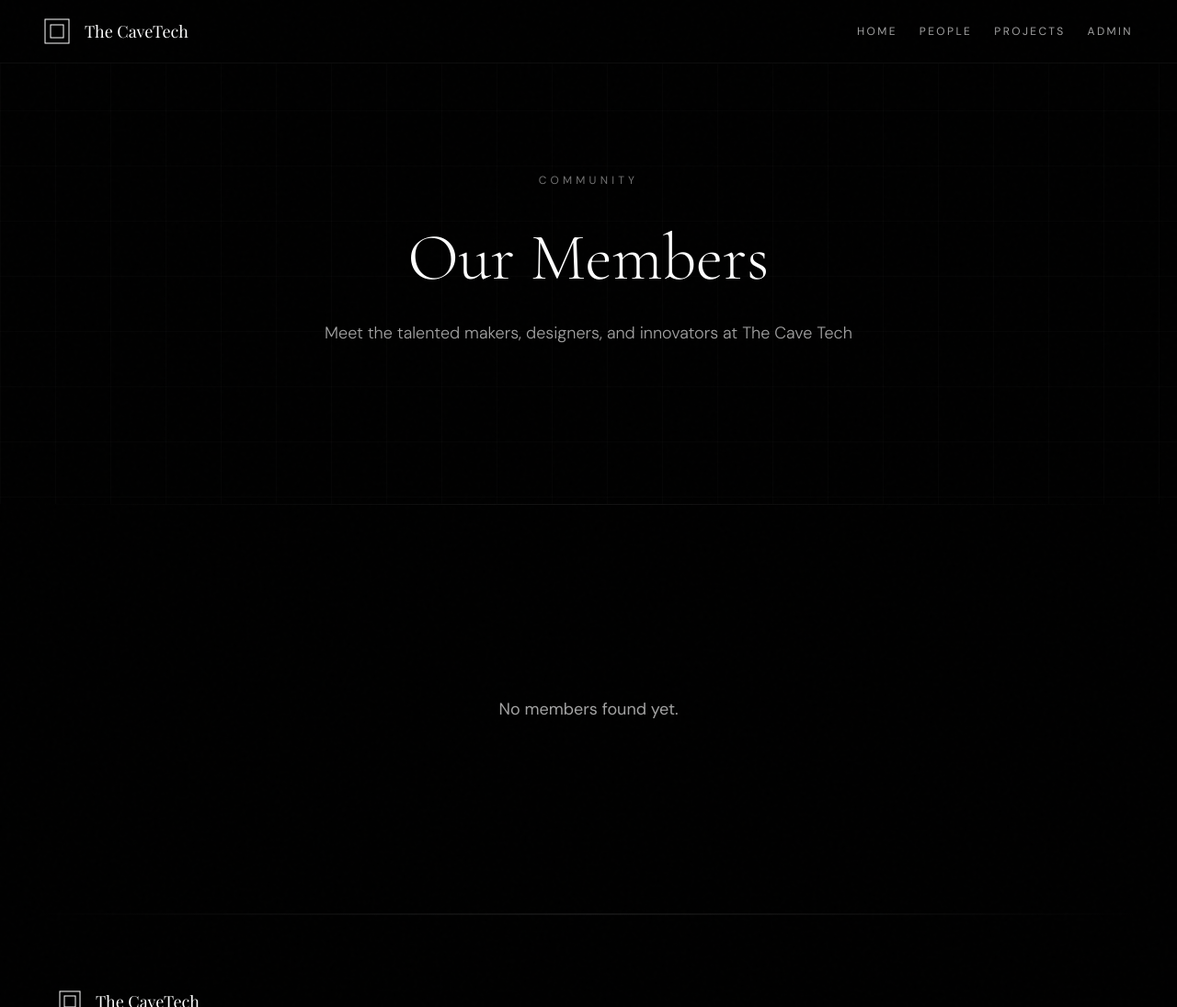
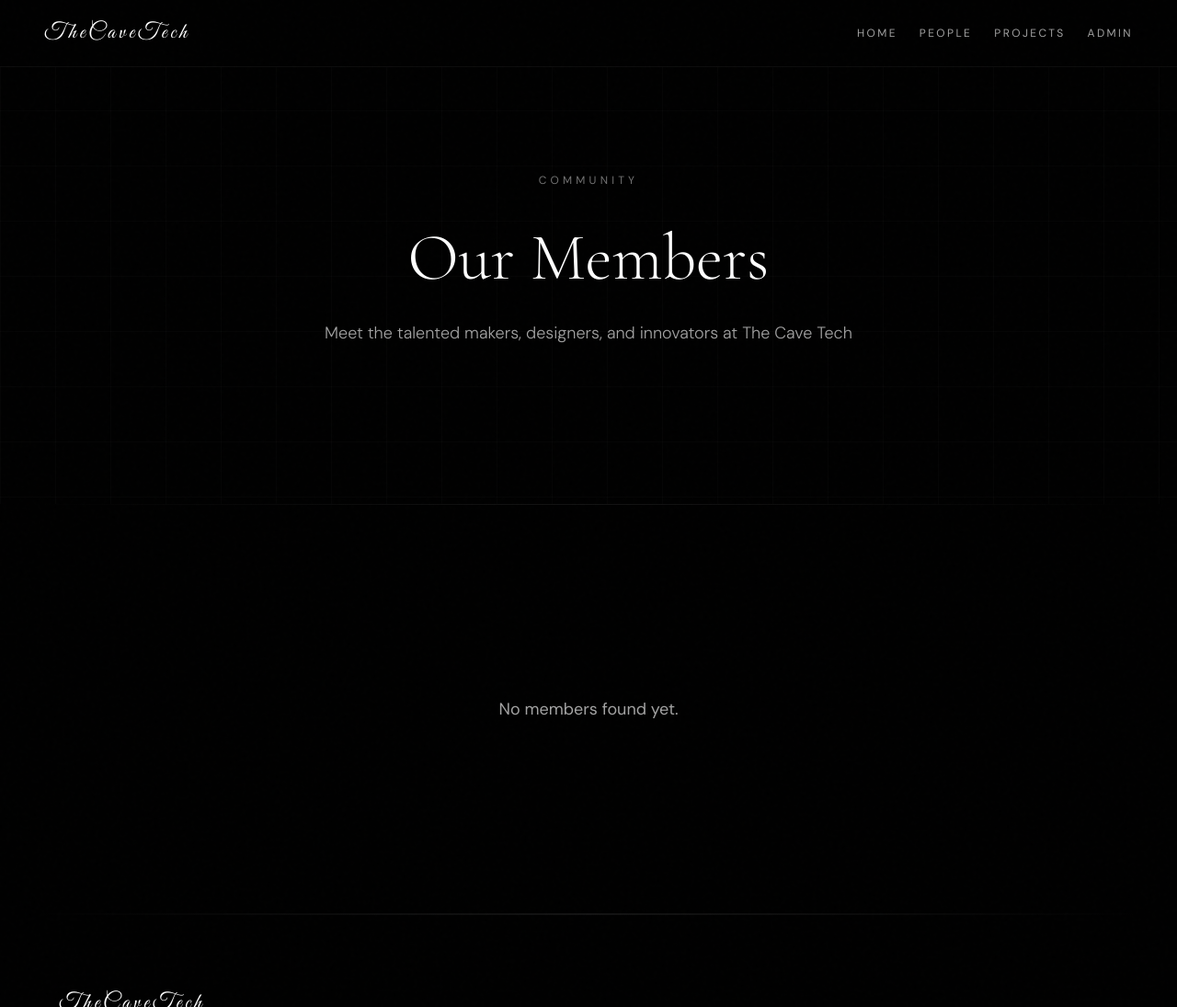
Before and after one commit to The-Cave-Tech/cavetechlabsweb, a Django app: page /people/ in a window 1280 px wide. Shown: the whole page at 92% size. Run offline with Django 4.2, Linux system fonts and the light colour scheme; data that the repository does not hold is empty; some libraries are stand-ins or nearby versions.

Commit message:
Update logo to Dream Avenue style with Great Vibes font

```diff
--- a/templates/base.html
+++ b/templates/base.html
@@ -7,7 +7,7 @@
   <script src="https://cdn.tailwindcss.com"></script>
   <link rel="preconnect" href="https://fonts.googleapis.com">
   <link rel="preconnect" href="https://fonts.gstatic.com" crossorigin>
-  <link href="https://fonts.googleapis.com/css2?family=Cormorant+Garamond:wght@300;400;500&family=DM+Sans:wght@300;400;500;600&family=Playfair+Display:wght@400;500;600;700&display=swap" rel="stylesheet">
+  <link href="https://fonts.googleapis.com/css2?family=Cormorant+Garamond:wght@300;400;500&family=DM+Sans:wght@300;400;500;600&family=Great+Vibes&display=swap" rel="stylesheet">
   <style>
         body {
             box-sizing: border-box;
@@ -16,7 +16,7 @@
         :root {
             --font-primary: 'DM Sans', sans-serif;
             --font-display: 'Cormorant Garamond', serif;
-            --font-logo: 'Playfair Display', serif;
+            --font-logo: 'Great Vibes', cursive;
         }
 
         * {
@@ -144,12 +144,8 @@
         <!-- Header Navigation -->
         <header class="fixed top-0 left-0 right-0 z-50 bg-black/80 backdrop-blur-sm border-b border-white/5">
             <nav class="max-w-7xl mx-auto px-6 md:px-12 py-5 flex justify-between items-center">
-                <div class="flex items-center gap-4">
-                    <svg width="28" height="28" viewBox="0 0 28 28" fill="none" class="text-white" id="logo-icon">
-                        <rect x="1" y="1" width="26" height="26" stroke="currentColor" stroke-width="1" />
-                        <rect x="7" y="7" width="14" height="14" stroke="currentColor" stroke-width="1" />
-                    </svg>
-                    <span class="text-lg font-light" style="font-family: var(--font-logo);">The CaveTech</span>
+                <div class="flex items-center gap-3">
+                    <span class="text-2xl font-light tracking-wide" style="font-family: var(--font-logo); letter-spacing: 0.15em;">TheCaveTech</span>
                 </div>
                 <div class="flex items-center gap-6 font-primary text-xs tracking-[0.2em] uppercase">
                     <a href="{% url 'cavetechapp:index' %}" class="text-neutral-400 hover:text-white transition-colors">Home</a>
@@ -170,12 +166,8 @@
             <div class="max-w-6xl mx-auto">
                 <div class="flex flex-col md:flex-row justify-between items-start md:items-end gap-8">
                     <div>
-                        <div class="flex items-center gap-4 mb-4">
-                            <svg width="24" height="24" viewBox="0 0 24 24" fill="none" class="text-white">
-                                <rect x="1" y="1" width="22" height="22" stroke="currentColor" stroke-width="1" />
-                                <rect x="6" y="6" width="12" height="12" stroke="currentColor" stroke-width="1" />
-                            </svg>
-                            <span class="text-lg font-light" style="font-family: var(--font-logo);">The CaveTech</span>
+                        <div class="flex items-center gap-2 mb-4">
+                            <span class="text-2xl font-light tracking-wide" style="font-family: var(--font-logo); letter-spacing: 0.15em;">TheCaveTech</span>
                         </div>
                         <p class="text-neutral-600 text-sm max-w-xs font-primary">Oslo's premier maker space showcasing innovation and craft</p>
                     </div>
```
